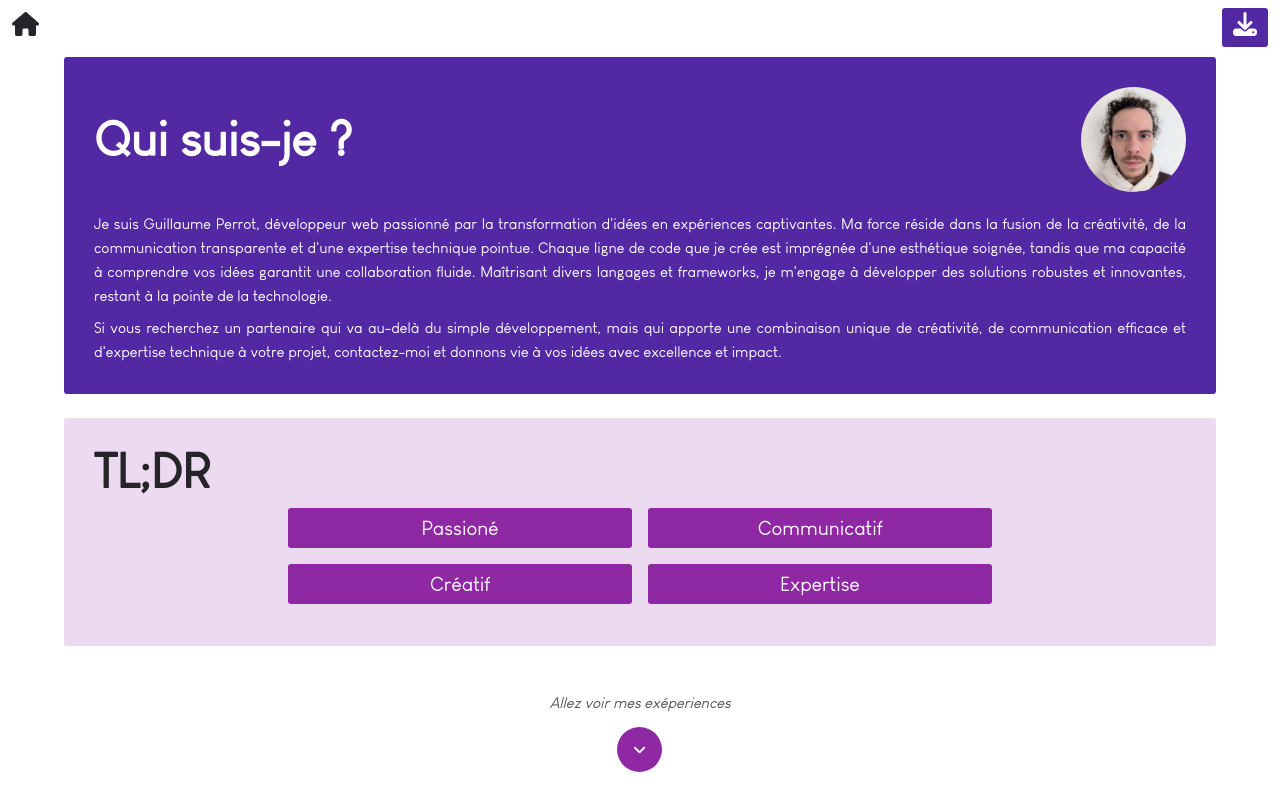
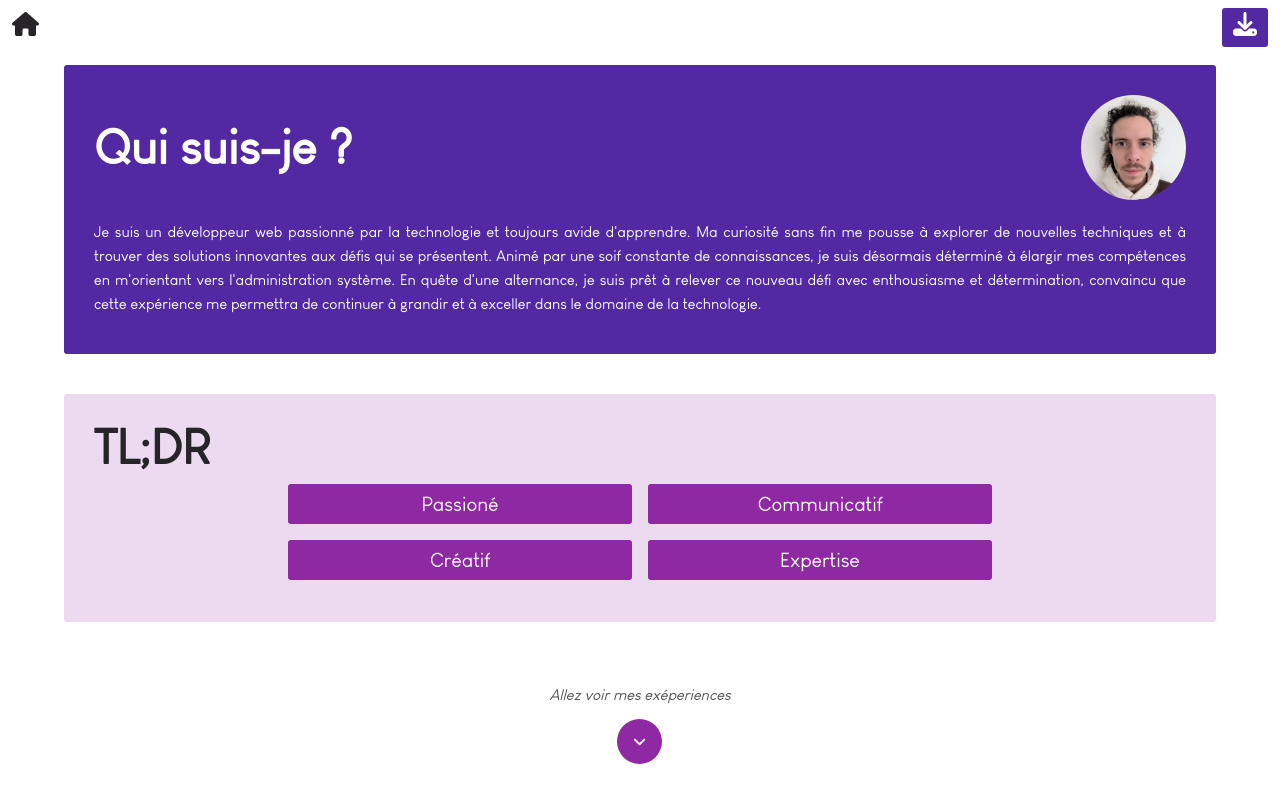
Before and after one commit to gytar/card, a Vue app: page /about in a window 1280 px wide. Built offline with nearby package versions, Linux system fonts and the light colour scheme.

Commit message:
change about text

```diff
--- a/src/views/AboutView.vue
+++ b/src/views/AboutView.vue
@@ -7,22 +7,11 @@ import meUrl from '@/assets/img/me.webp';
     <div class="detailed-me p-3 text-white">
       <div class="flex items-center justify-between mb-5">
         <h2 class="md:text-5xl text-3xl font-bold">Qui suis-je ?</h2>
-        <!-- TODO: insert picture here -->
         <div class="picture-me-container">
-          <img :src="meUrl" alt="Oh mais c'est moi là" class="picture-me">
+          <img :src="meUrl" class="picture-me">
         </div>
       </div>
-      <p class="text-justify mb-2">Je suis Guillaume Perrot, développeur web passionné par la transformation
-        d'idées en expériences captivantes. Ma force réside dans la fusion de la créativité, de la communication
-        transparente et d'une expertise technique pointue. Chaque ligne de code que je crée est imprégnée d'une esthétique
-        soignée, tandis que ma capacité à comprendre vos idées garantit une collaboration fluide. Maîtrisant divers
-        langages et frameworks, je m'engage à développer des solutions robustes et innovantes, restant à la pointe de la
-        technologie.</p>
-
-      <p class="text-justify">Si vous recherchez un partenaire qui va au-delà du simple développement, mais qui apporte
-        une combinaison unique
-        de créativité, de communication efficace et d'expertise technique à votre projet, contactez-moi et donnons vie à
-        vos idées avec excellence et impact.</p>
+      <p class="text-justify mb-2">Je suis un développeur web passionné par la technologie et toujours avide d'apprendre. Ma curiosité sans fin me pousse à explorer de nouvelles techniques et à trouver des solutions innovantes aux défis qui se présentent. Animé par une soif constante de connaissances, je suis désormais déterminé à élargir mes compétences en m'orientant vers l'administration système. En quête d'une alternance, je suis prêt à relever ce nouveau défi avec enthousiasme et détermination, convaincu que cette expérience me permettra de continuer à grandir et à exceller dans le domaine de la technologie.</p>
 
     </div>
     <div class="tldr mt-5 xl:mt-0">
--- a/src/views/ExperiencesView.vue
+++ b/src/views/ExperiencesView.vue
@@ -34,7 +34,7 @@ const humanBoosterRef = ref(humanBooster);
         <div class="skills-container grid grid-cols-3 md:grid-cols-6 w-full lg:w-1/2">
             <div v-for="technology in lang" class="flex flex-col items-center justify-around">
                 <img :src="technology.imageUrl.toString()" :alt="technology.label.toString()" class="technology-img">
-                <span>{{ technology.label }}</span>
+                <span>{{ technology.label}}</span>
             </div>
         </div>
         <h5 class="text-2xl font-bold, my-2 text-center">Frameworks</h5>
```
Lines whose indentation alone changed are shown as unchanged.
